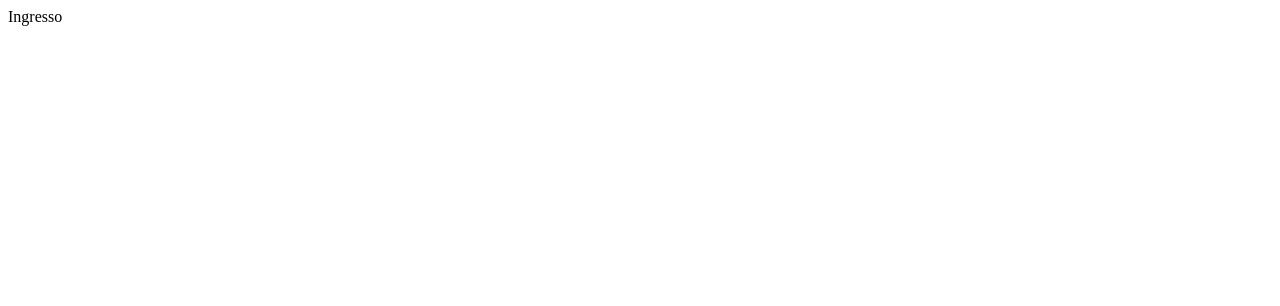
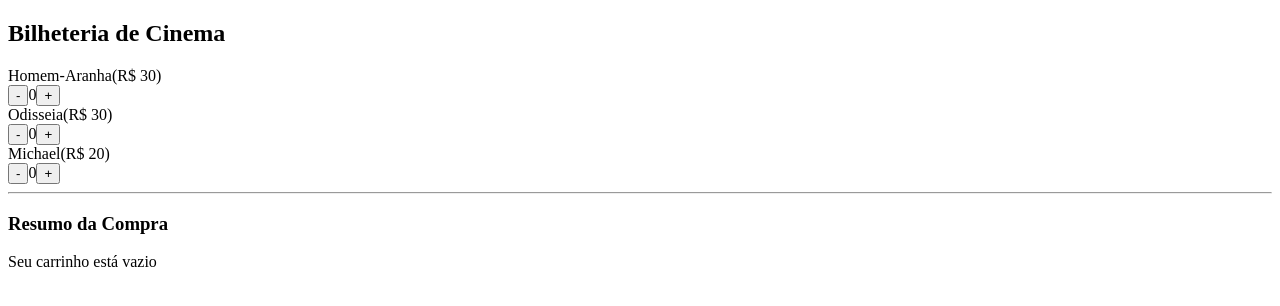
Before and after one commit to FIAP-EngSoft-ZackDev/Projeto-Bilheteria, a React (Vite) app: page / in a window 1280 px wide. Shown: the top 306 px of the page. Built offline with nearby package versions, Linux system fonts and the light colour scheme.

Commit message:
fix(Estilo.jsx): Corrigindo id do catálogo

```diff
--- a/src/App.jsx
+++ b/src/App.jsx
@@ -3,7 +3,9 @@
 
 const App = () => {
   return (
-    <>Ingresso</>
+    <>
+      <Ingresso/>
+    </>
   )
 }
 
--- a/src/components/Ingresso.jsx
+++ b/src/components/Ingresso.jsx
@@ -4,9 +4,9 @@
 
 const catalogo = [
     { id: 1, nome: "Homem-Aranha", preco: 30.00, disponivel: true, quantidade: 0 },
-    { id: 1, nome: "Odisseia", preco: 30.00, disponivel: true, quantidade: 0 },
-    { id: 1, nome: "Toy-Story", preco: 15.00, disponivel: false, quantidade: 0 },
-    { id: 1, nome: "Michael", preco: 20.00, disponivel: true, quantidade: 0 }
+    { id: 2, nome: "Odisseia", preco: 30.00, disponivel: true, quantidade: 0 },
+    { id: 3, nome: "Toy-Story", preco: 15.00, disponivel: false, quantidade: 0 },
+    { id: 4, nome: "Michael", preco: 20.00, disponivel: true, quantidade: 0 }
 ];
 
 const Ingresso = () => {
@@ -48,13 +48,13 @@
         <>
         <div className="container">
             <h2>Bilheteria de Cinema</h2>
-            {filmesDisponiveis.map(filme => (
-                <div key={filme.id} className="filme-catalogo">
-                    <span>{filme.nome}(R$ {produto.preco.ToFixed(2)})</span>
+            {filmesDisponiveis.map(item => (
+                <div key={item.id} className="filme-catalogo">
+                    <span>{item.nome}(R$ {item.preco})</span>
                     <div className="filme-controles">
-                        <button onClick={() => alterarQuantidade(produto.id, -1)} className="btn-qtd">-</button>
-                        <span>{produto.quantidade}</span>
-                        <button onClick={() => alterarQuantidade(produto.id, +1)} className="btn-qtd">+</button>
+                        <button onClick={() => alterarQuantidade(item.id, -1)} className="btn-qtd">-</button>
+                        <span>{item.quantidade}</span>
+                        <button onClick={() => alterarQuantidade(item.id, +1)} className="btn-qtd">+</button>
                     </div>
                 </div>
             ))}
@@ -74,7 +74,7 @@
                     </ul>
                     <p>Subtotal: R${subtotal.toFixed(2)}</p>
                     <p>Taxa de Serviço: R${taxaServico.toFixed(2)}</p>
-                    <strong class="total">Total a pagar: R${total.toFixed(2)}</strong>
+                    <strong className="total">Total a pagar: R${total.toFixed(2)}</strong>
 
                     <button className='btn-confirmar' onClick={confirmarCompra} disabled={enviar}>
                             {enviar ? "Enviando..." : "Confirmar Pedido"}
```
